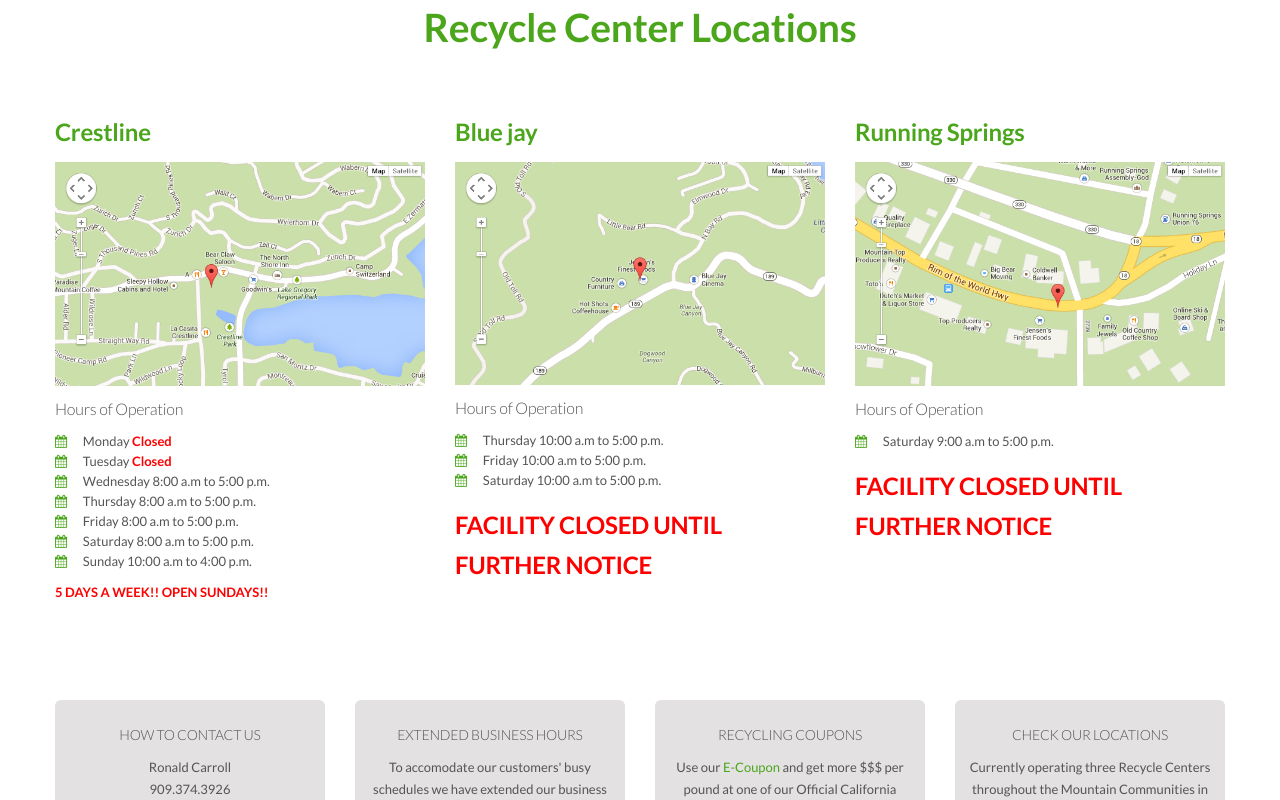
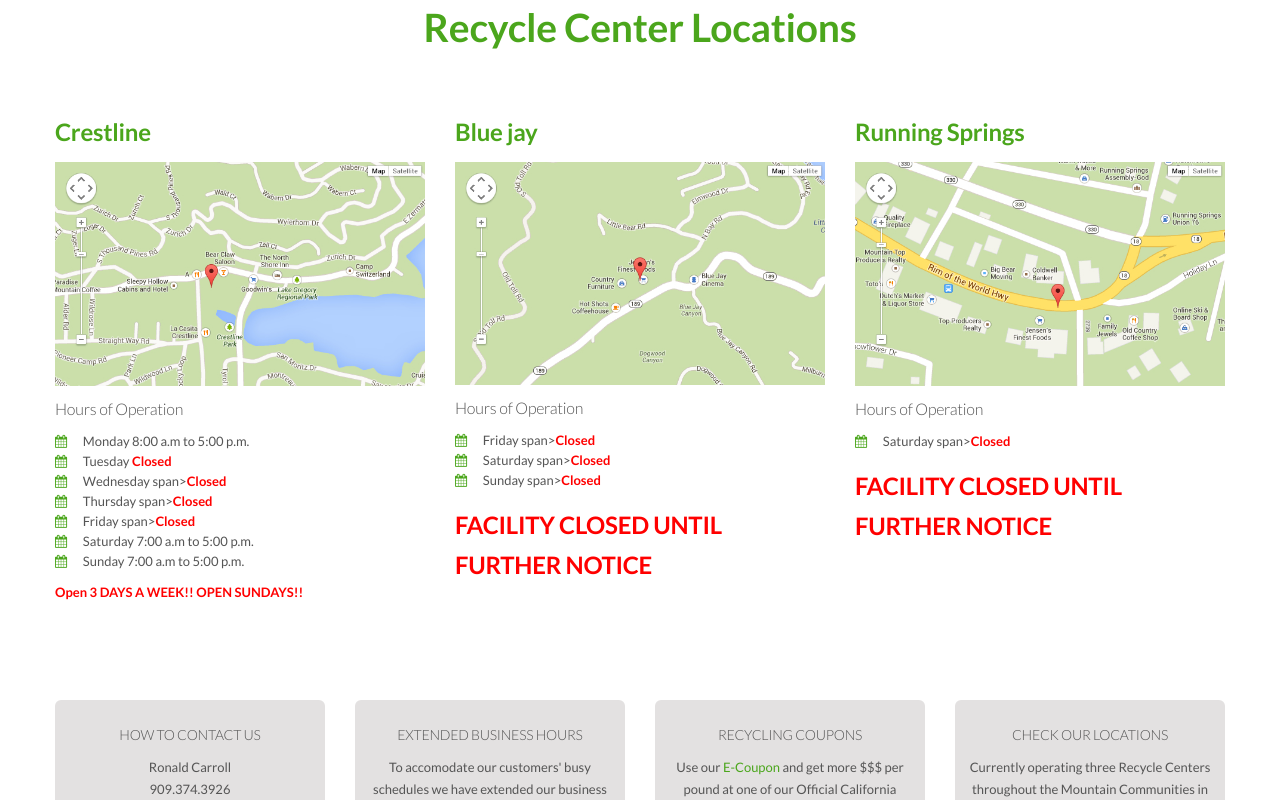
Before and after one commit to billcashidy/recyclesite, a plain HTML site: page index.html in a window 1280 px wide. Shown: the part 1105-1905 px from the top of the page. Drawn offline with Linux system fonts and the light colour scheme; files whose address does not match are found by name.

Commit message:
Add files via upload

```diff
--- a/index.html
+++ b/index.html
@@ -169,16 +169,16 @@
 			<img src="img/crestlinemap.jpg"></a>
 					<h4>Hours of Operation</h4>
 					<ul class="fa-ul">
-						<li><i class="fa-li fa fa-calendar colour"></i>Monday <span><font color=red><b>Closed</b></font></span></li>
+						<li><i class="fa-li fa fa-calendar colour"></i>Monday 8:00 a.m to 5:00 p.m.</li>
 						<li><i class="fa-li fa fa-calendar colour"></i>Tuesday <span><font color=red><b>Closed</b></font></span></li>
-						<li><i class="fa-li fa fa-calendar colour"></i>Wednesday 8:00 a.m to 5:00 p.m.</li>
-						<li><i class="fa-li fa fa-calendar colour"></i>Thursday 8:00 a.m to 5:00 p.m.</li>
-						<li><i class="fa-li fa fa-calendar colour"></i>Friday 8:00 a.m to 5:00 p.m.</li>
-						<li><i class="fa-li fa fa-calendar colour"></i>Saturday 8:00 a.m to 5:00 p.m.</li>
-						<li><i class="fa-li fa fa-calendar colour"></i>Sunday 10:00 a.m to 4:00 p.m.</li>
+						<li><i class="fa-li fa fa-calendar colour"></i>Wednesday span><font color=red><b>Closed</b></font></span></li>
+						<li><i class="fa-li fa fa-calendar colour"></i>Thursday span><font color=red><b>Closed</b></font></span></li>
+						<li><i class="fa-li fa fa-calendar colour"></i>Friday span><font color=red><b>Closed</b></font></span></li>
+						<li><i class="fa-li fa fa-calendar colour"></i>Saturday 7:00 a.m to 5:00 p.m.</li>
+						<li><i class="fa-li fa fa-calendar colour"></i>Sunday 7:00 a.m to 5:00 p.m.</li>
 					</ul>
 					<p>
-				<span><font color=red><b>5 DAYS A WEEK!! OPEN SUNDAYS!!</b></font></span>
+				<span><font color=red><b>Open 3 DAYS A WEEK!! OPEN SUNDAYS!!</b></font></span>
 			</p>
 			<div class="pad12"></div>
 			</div>
@@ -188,9 +188,9 @@
 		<img src="img/bluejay.jpg"></a>
 					<h4>Hours of Operation</h4>
 					<ul class="fa-ul">
-						<li><i class="fa-li fa fa-calendar colour"></i>Thursday 10:00 a.m to 5:00 p.m.</li>
-						<li><i class="fa-li fa fa-calendar colour"></i>Friday 10:00 a.m to 5:00 p.m.</li>
-						<li><i class="fa-li fa fa-calendar colour"></i>Saturday 10:00 a.m to 5:00 p.m.</li>
+						<li><i class="fa-li fa fa-calendar colour"></i>Friday span><font color=red><b>Closed</b></font></span></li>
+						<li><i class="fa-li fa fa-calendar colour"></i>Saturday span><font color=red><b>Closed</b></font></span></li>
+						<li><i class="fa-li fa fa-calendar colour"></i>Sunday span><font color=red><b>Closed</b></font></span></li>
 					</ul>
 <p>
 				<span><font color=red><b><h1>FACILITY CLOSED UNTIL FURTHER NOTICE</h1></b></font></span>
@@ -202,7 +202,7 @@
 		<img src="img/runningsprings.jpg"></a>
 					<h4>Hours of Operation</h4>
 					<ul class="fa-ul">
-						<li><i class="fa-li fa fa-calendar colour"></i>Saturday 9:00 a.m to 5:00 p.m.</li>
+						<li><i class="fa-li fa fa-calendar colour"></i>Saturday span><font color=red><b>Closed</b></font></span></li>
 					</ul>
 					<p>
 				<span><font color=red><b><h1>FACILITY CLOSED UNTIL FURTHER NOTICE</h1></b></font></span>
```
